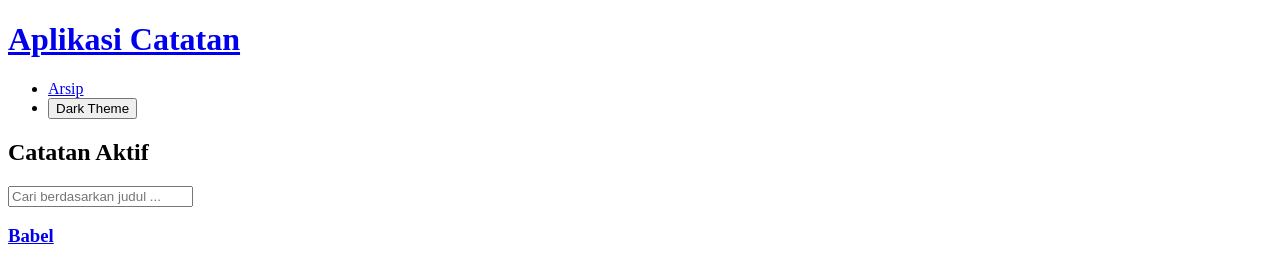
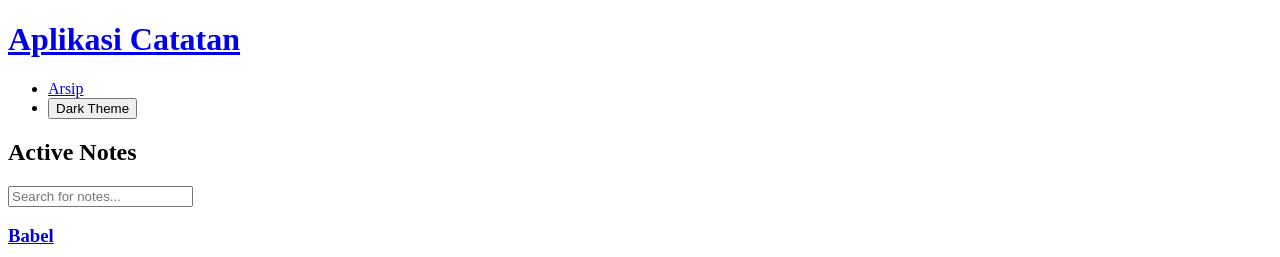
Before and after one commit to berthutapea/react-notes-app-2, a React (Create React App) app: page / in a window 1280 px wide. Shown: the top 257 px of the page. Built offline with nearby package versions, Linux system fonts and the light colour scheme; the HTML template or start-up script is replaced by a standard one.

Commit message:
Title, Logo, Manifest & Index

```diff
--- a/src/pages/index.jsx
+++ b/src/pages/index.jsx
@@ -24,11 +24,11 @@ export default function IndexPage() {
   }, [search])
   return (
     <section className="homepage">
-      <h2>Catatan Aktif</h2>
+      <h2>Active Notes</h2>
       <section className="search-bar">
         <input
           type="text"
-          placeholder="Cari berdasarkan judul ..."
+          placeholder="Search for notes..."
           value={search}
           onChange={handleSearch}
         />
```
